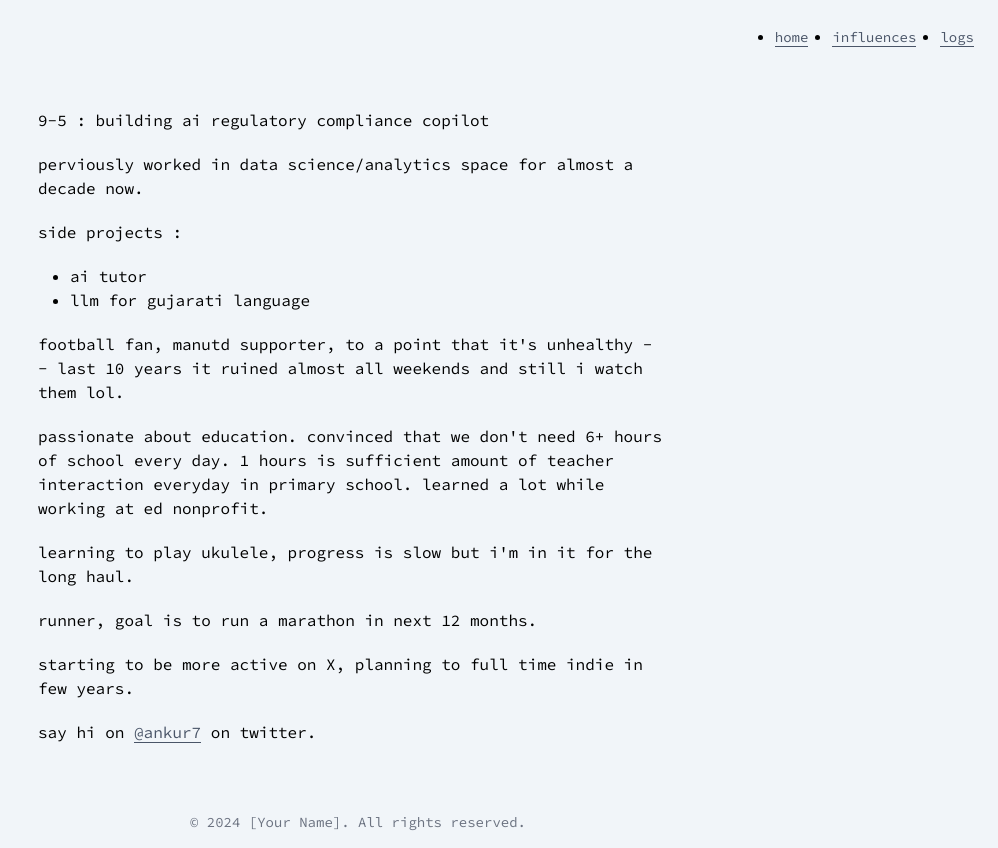
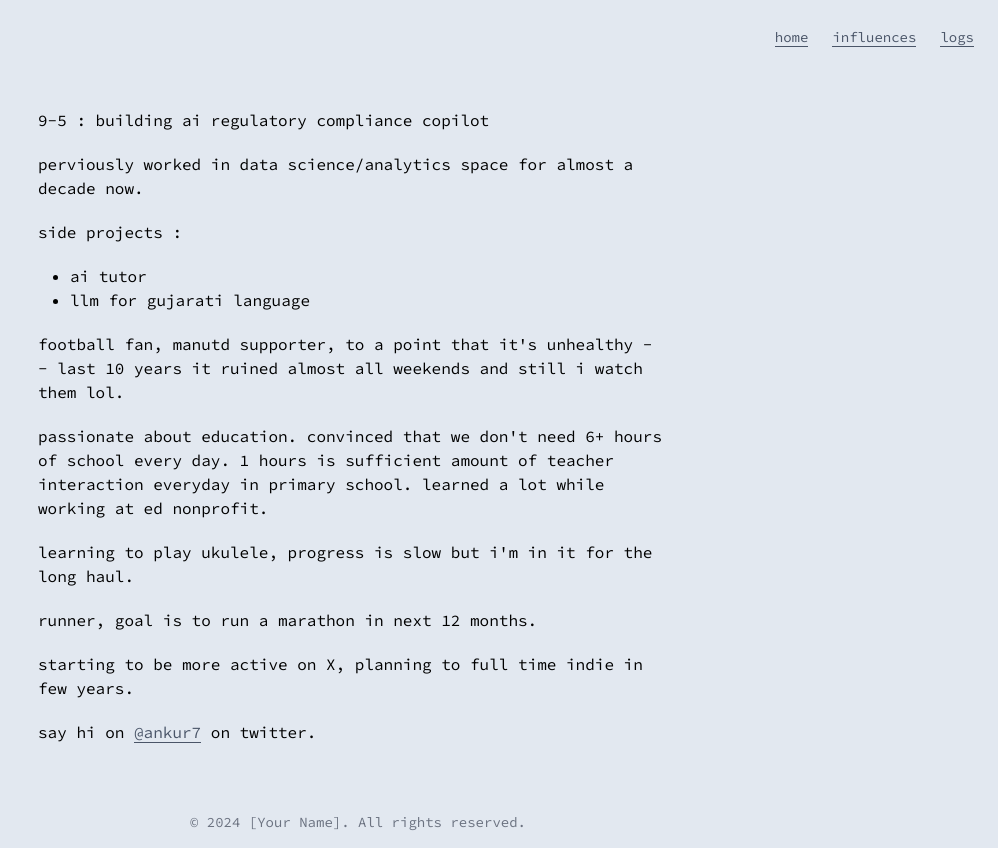
Before and after one commit to ankurkpatel/ankurkpatel.github.io, a React (Vite) app: page / in a window 1280 px wide. Shown: the whole page, without its empty margins (282-1280 px from the left). Built offline with nearby package versions, Linux system fonts and the light colour scheme.

Commit message:
update nav

```diff
--- a/src/App.jsx
+++ b/src/App.jsx
@@ -11,13 +11,13 @@ function App() {
   const [count, setCount] = useState(0)
 
   return (
-    <div className="min-h-screen bg-slate-100 flex flex-col">
+    <div className="min-h-screen bg-slate-200 flex flex-col">
       {/* Navigation */}
-      <nav className="fixed bottom-0 right-0 left-0 md:top-0 md:left-0 md:right-0 md:bottom-auto p-4 md:p-6 bg-slate-100 md:bg-transparent">
-        <ul className="flex flex-row justify-end space-x-4 md:space-x-6">
-          <li><Link to="/" className="text-sm transition-colors">home</Link></li>
-          <li><Link to="/influences" className="text-sm transition-colors">influences</Link></li>
-          <li><Link to="/log" className="text-sm transition-colors">logs</Link></li>
+      <nav className="fixed bottom-0 right-0 left-0 md:top-0 md:left-0 md:right-0 md:bottom-auto p-4 md:p-6 bg-slate-200 md:bg-transparent">
+        <ul className="flex flex-row justify-end space-x-4 md:space-x-6 list-none m-0 p-0">
+          <li><Link to="/" className="text-sm transition-colors no-underline">home</Link></li>
+          <li><Link to="/influences" className="text-sm transition-colors no-underline">influences</Link></li>
+          <li><Link to="/log" className="text-sm transition-colors no-underline">logs</Link></li>
         </ul>
       </nav>
 
```
